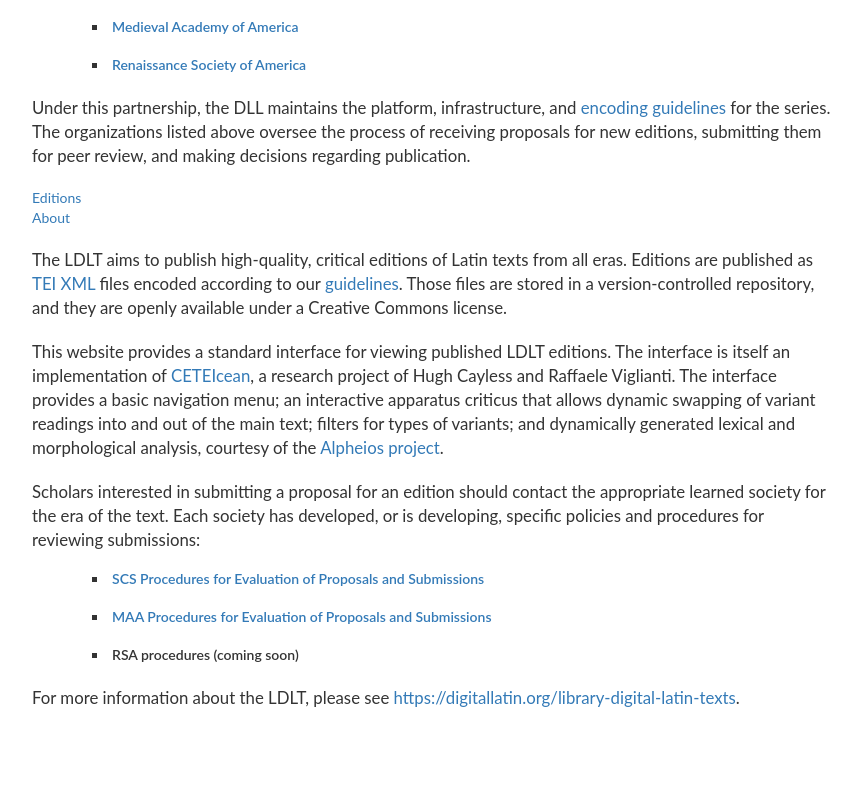
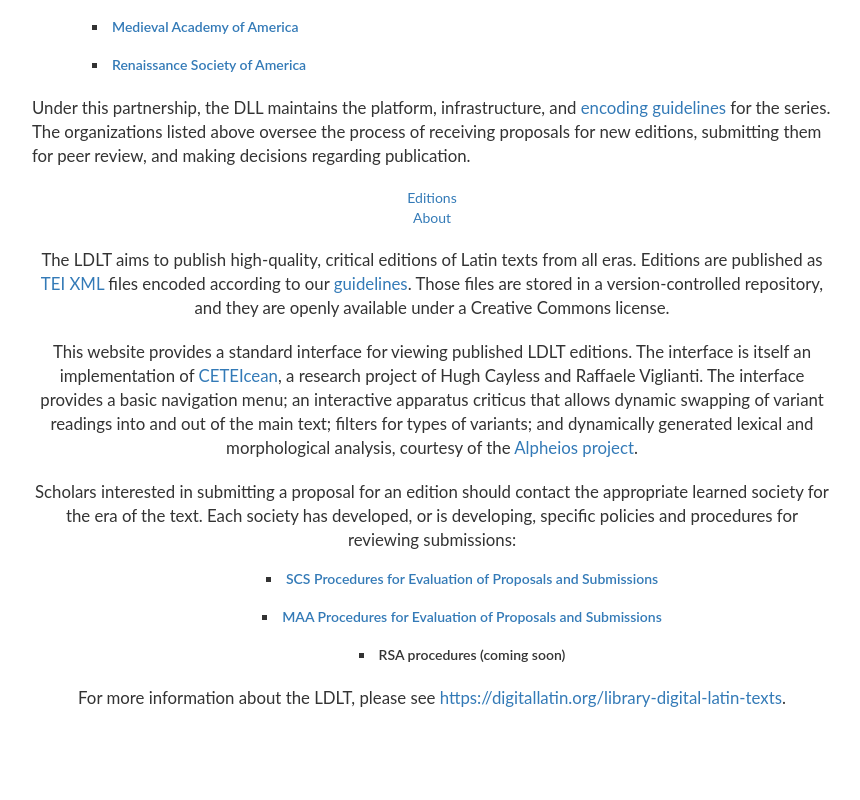
Before and after one commit to DigitalLatin/LDLT-reading-room, a Django app: page / in a window 1280 px wide. Shown: the part 476-1276 px from the top of the page, without its empty margins (208-1068 px from the left). Run offline with Django 3.2, Linux system fonts and the light colour scheme; some libraries are stand-ins or nearby versions.

Commit message:
Trying something new in splash.html.

```diff
--- a/library/templates/library/splash.html
+++ b/library/templates/library/splash.html
@@ -14,8 +14,10 @@
         </ul>
         <p>Under this partnership, the DLL maintains the platform, infrastructure, and <a href="https://digitallatin.github.io/guidelines/">encoding guidelines</a> for the series. The organizations listed above oversee the process of receiving proposals for new editions, submitting them for peer review, and making decisions regarding publication.</p>
 
-        <div class="front-links"><a href="/library">Editions</a></div>
-        <div class="front-links"><a href="/about">About</a><div>
+        <div align="center">
+          <div style="display: inline-block"><a href="/library">Editions</a></div>
+          <div style="display: inline-block"><a href="/about">About</a><div>
+        <div>
 
         <p>The LDLT aims to publish high-quality, critical editions of Latin texts from all eras. Editions are published as <a href="http://www.tei-c.org/">TEI XML</a> files encoded according to our <a href="https://digitallatin.github.io/guidelines/LDLT-Guidelines.html">guidelines</a>. Those files are stored in a version-controlled repository, and they are openly available under a Creative Commons license.</p>
 
```
